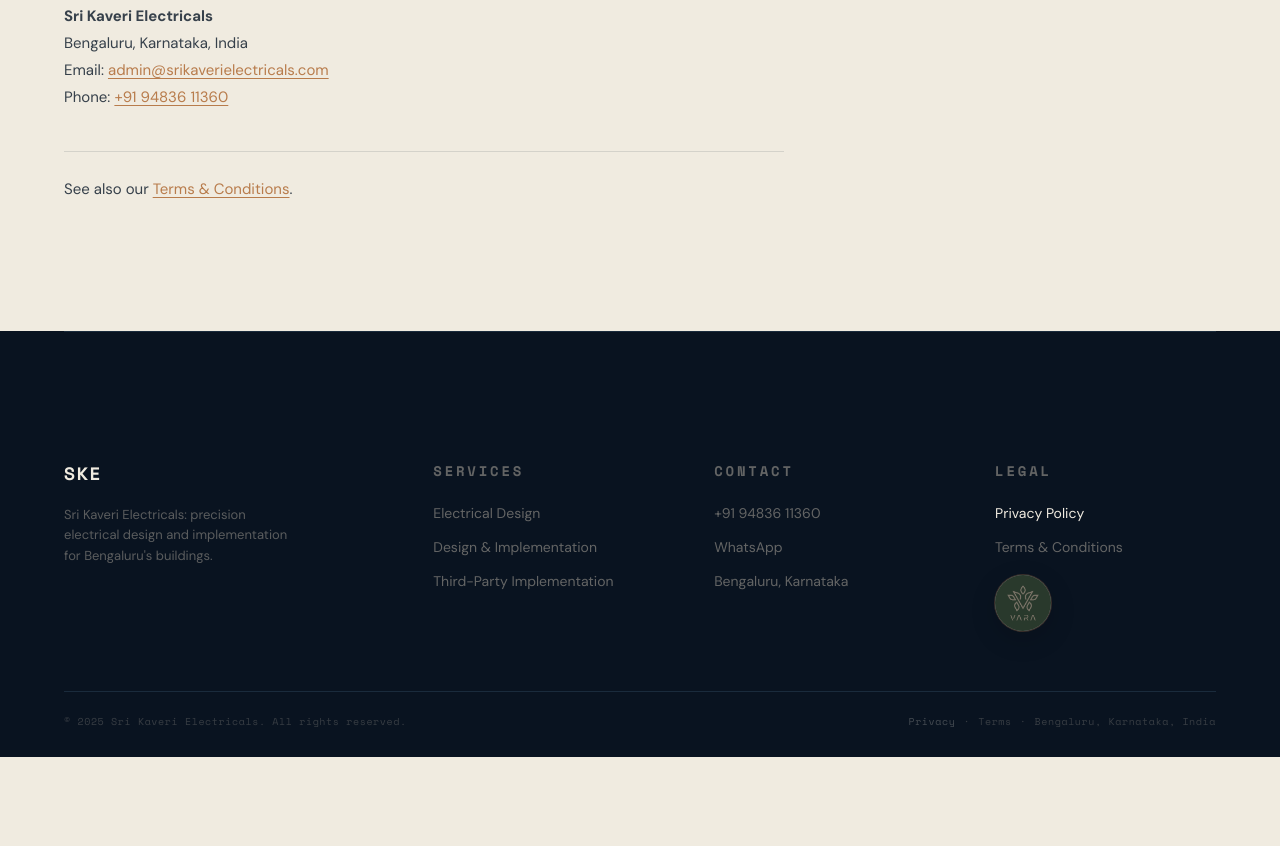
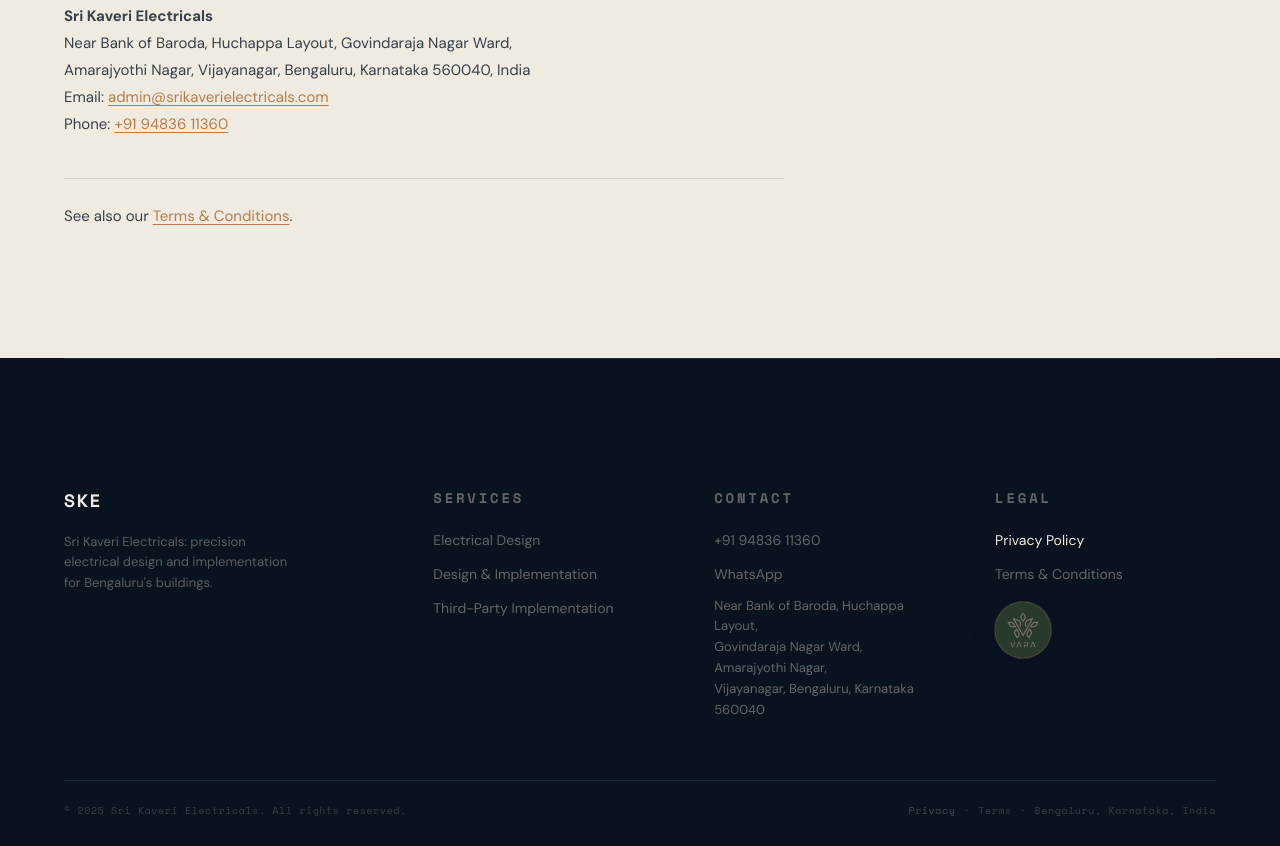
Before and after one commit to surya-shreevathsa11/ske-portfolio, a website built with Vite: page privacy.html in a window 1280 px wide. Shown: the part 2663-3509 px from the top of the page. Before the commit the page ends 3420 px from the top, so only its background shows below. Built offline with nearby package versions, Linux system fonts and the light colour scheme.

Commit message:
updated location

```diff
--- a/index.html
+++ b/index.html
@@ -1021,7 +1021,11 @@
           <ul>
             <li><a href="tel:+919483611360">+91 94836 11360</a></li>
             <li><a href="https://wa.me/919483611360" target="_blank" rel="noopener noreferrer">WhatsApp</a></li>
-            <li><span>Bengaluru, Karnataka</span></li>
+            <li>
+              <address class="footer-address">
+                Near Bank of Baroda, Huchappa Layout,<br />Govindaraja Nagar Ward, Amarajyothi Nagar,<br />Vijayanagar, Bengaluru, Karnataka 560040
+              </address>
+            </li>
           </ul>
         </div>
         <div class="footer-col">
--- a/privacy.html
+++ b/privacy.html
@@ -226,7 +226,8 @@
         </p>
         <address class="legal-contact">
           <strong>Sri Kaveri Electricals</strong><br />
-          Bengaluru, Karnataka, India<br />
+          Near Bank of Baroda, Huchappa Layout, Govindaraja Nagar Ward,<br />
+          Amarajyothi Nagar, Vijayanagar, Bengaluru, Karnataka 560040, India<br />
           Email: <a href="mailto:admin@srikaverielectricals.com">admin@srikaverielectricals.com</a><br />
           Phone: <a href="tel:+919483611360">+91 94836 11360</a>
         </address>
@@ -258,7 +259,11 @@
           <ul>
             <li><a href="tel:+919483611360">+91 94836 11360</a></li>
             <li><a href="https://wa.me/919483611360" target="_blank" rel="noopener noreferrer">WhatsApp</a></li>
-            <li><span>Bengaluru, Karnataka</span></li>
+            <li>
+              <address class="footer-address">
+                Near Bank of Baroda, Huchappa Layout,<br />Govindaraja Nagar Ward, Amarajyothi Nagar,<br />Vijayanagar, Bengaluru, Karnataka 560040
+              </address>
+            </li>
           </ul>
         </div>
         <div class="footer-col">
--- a/src/styles/main.css
+++ b/src/styles/main.css
@@ -2148,6 +2148,12 @@
   transition: opacity 0.2s, color 0.2s;
 }
 .footer-col a:not(.footer-col-partner):hover { opacity: 1; color: var(--ivory); }
+.footer-address {
+  font-size: 13px;
+  color: var(--muted);
+  opacity: 0.5;
+  line-height: 1.6;
+}
 .footer-col a.footer-col-partner {
   display: inline-flex;
   margin-top: 16px;
--- a/terms.html
+++ b/terms.html
@@ -188,7 +188,8 @@
         <p>For questions about these Terms, contact:</p>
         <address class="legal-contact">
           <strong>Sri Kaveri Electricals</strong><br />
-          Bengaluru, Karnataka, India<br />
+          Near Bank of Baroda, Huchappa Layout, Govindaraja Nagar Ward,<br />
+          Amarajyothi Nagar, Vijayanagar, Bengaluru, Karnataka 560040, India<br />
           Email: <a href="mailto:admin@srikaverielectricals.com">admin@srikaverielectricals.com</a><br />
           Phone: <a href="tel:+919483611360">+91 94836 11360</a>
         </address>
@@ -220,7 +221,11 @@
           <ul>
             <li><a href="tel:+919483611360">+91 94836 11360</a></li>
             <li><a href="https://wa.me/919483611360" target="_blank" rel="noopener noreferrer">WhatsApp</a></li>
-            <li><span>Bengaluru, Karnataka</span></li>
+            <li>
+              <address class="footer-address">
+                Near Bank of Baroda, Huchappa Layout,<br />Govindaraja Nagar Ward, Amarajyothi Nagar,<br />Vijayanagar, Bengaluru, Karnataka 560040
+              </address>
+            </li>
           </ul>
         </div>
         <div class="footer-col">
```
